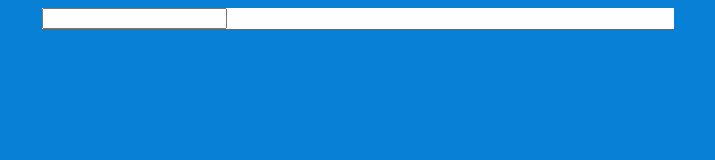
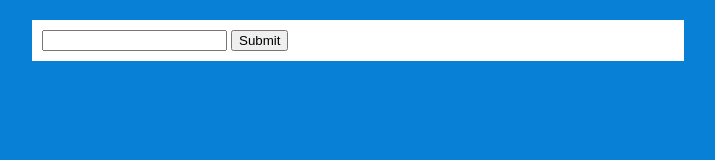
Before and after one commit to strburst/words, a plain HTML site: page header.html in a window 1280 px wide. Shown: the whole page, without its empty margins (282-997 px from the left). Drawn offline with Linux system fonts and the light colour scheme.

Commit message:
added submit button

```diff
--- a/header.html
+++ b/header.html
@@ -10,11 +10,13 @@
       #main {
         width: 50%;
         background-color: #fff;
+        margin-top: 20px;
         margin-left: auto;
         margin-right: auto;
+        padding: 10px;
       }
     </style>
   </head>
   <body>
   <div id="main">
-    <input type="text" id="queryBox"/>
+    <input type="text" id="queryBox"/> <input type="button" id="submit" value="Submit"/>
```
